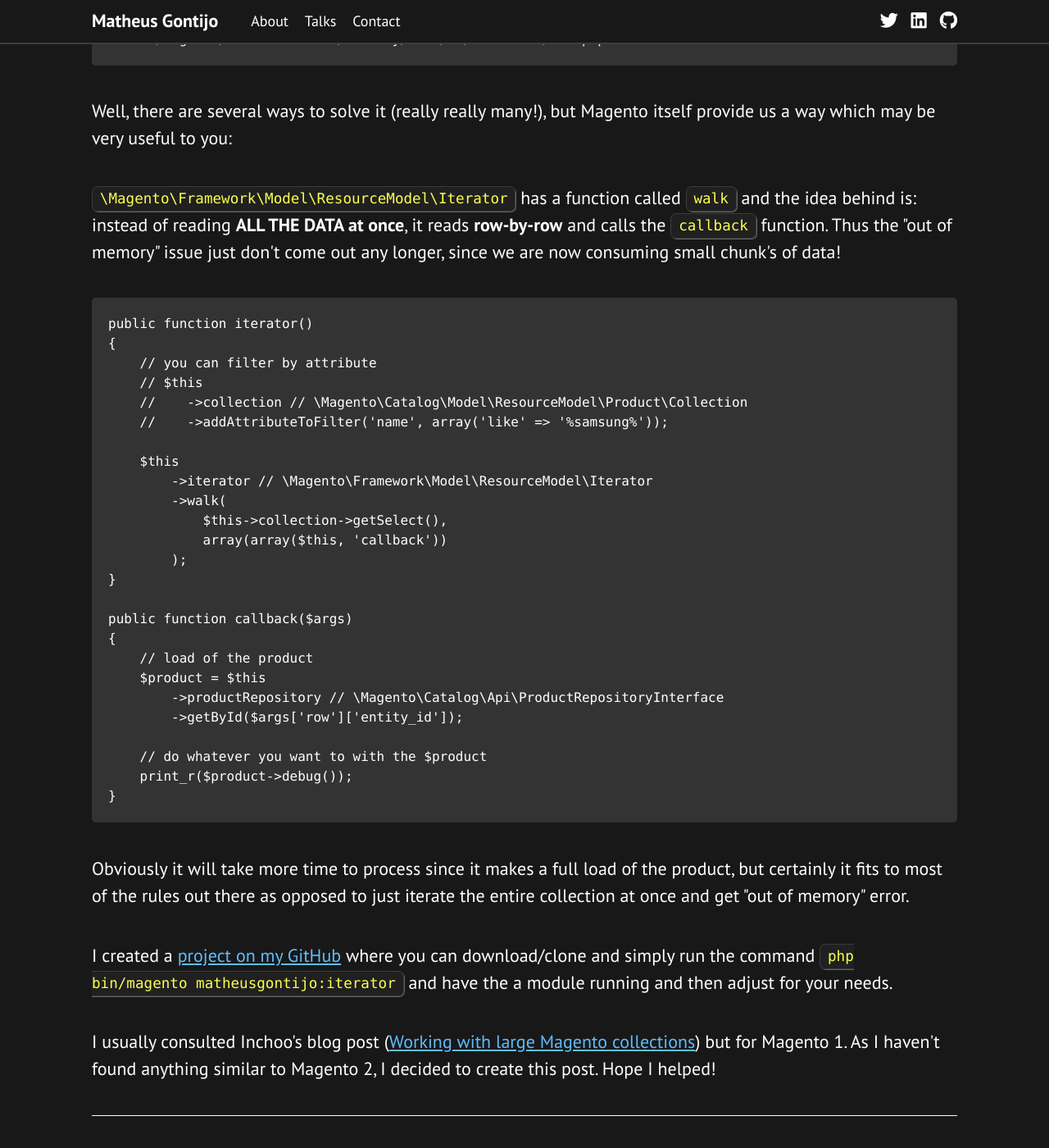
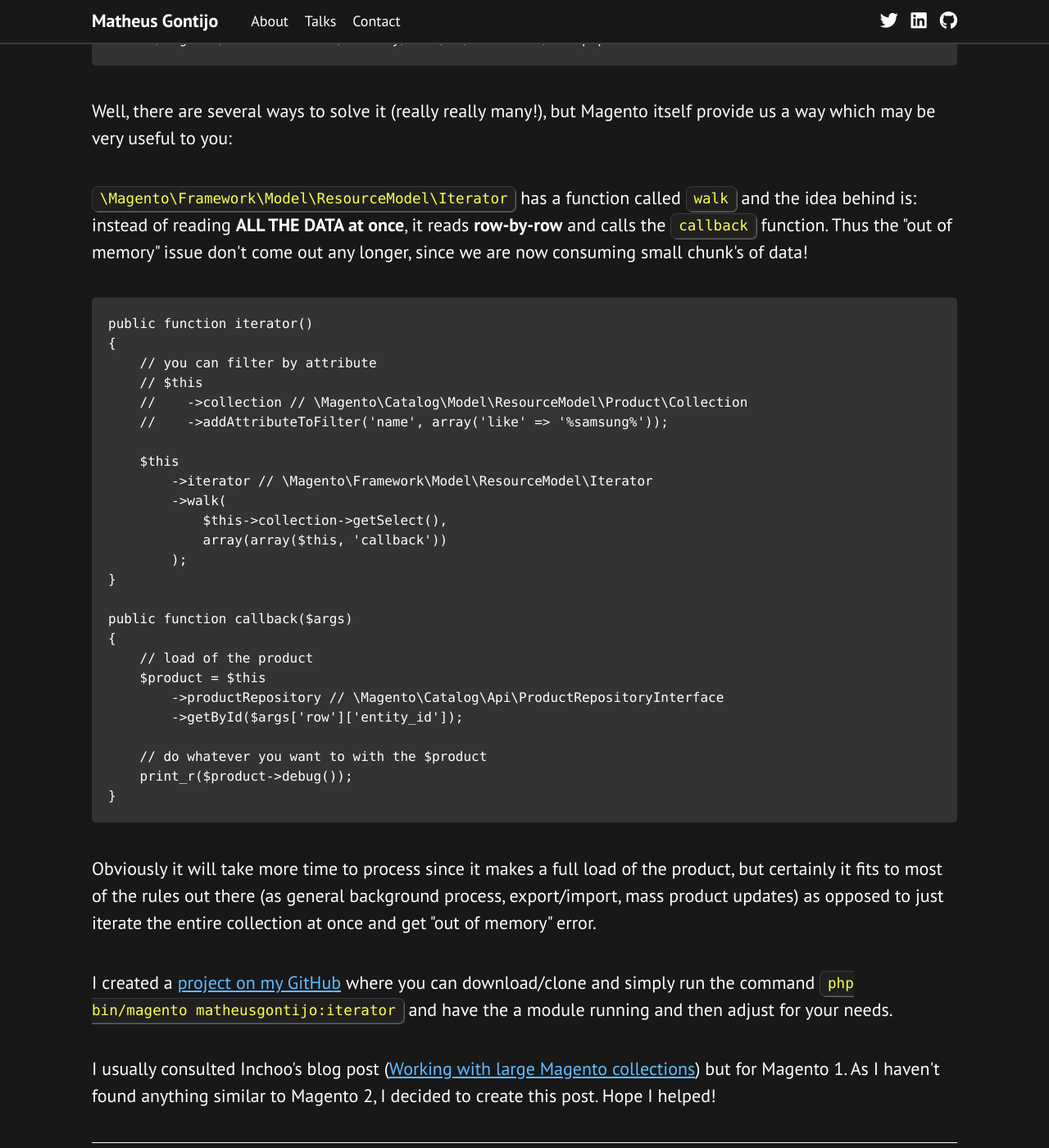
Before and after one commit to matheusgontijo/matheusgontijo.com, a Jekyll site: the page built from _posts/2018-02-10-magento-2-working-with-large-collections-php-fatal-error-allowed-memory-size-of-xxxx-bytes-exhausted.html, in a window 1280 px wide and 1400 px high, scrolled down 495 px. Shown: the whole window at 82% size. Built offline with Jekyll 4.4.1, drawn with Linux system fonts in a browser that asks for light colours; Markdown is read by kramdown in place of the engine named in the settings; comment, search, counter and statistics services are not loaded.

Commit message:
updated post

```diff
--- a/_posts/2018-02-10-magento-2-working-with-large-collections-php-fatal-error-allowed-memory-size-of-xxxx-bytes-exhausted.html
+++ b/_posts/2018-02-10-magento-2-working-with-large-collections-php-fatal-error-allowed-memory-size-of-xxxx-bytes-exhausted.html
@@ -12,7 +12,7 @@
 
 <p>Well, there are several ways to solve it (really really many!), but Magento itself provide us a way which may be very useful to you:</p>
 
-<p><code>\Magento\Framework\Model\ResourceModel\Iterator</code> has a function called <code>walk</code> and the idea behind is: instead of reading <strong>ALL THE DATA at once</strong>, it reads <strong>row-by-row</strong> and calls the <code>callback</code> function. Thus the "out of memory" issue just don't come out any longer, since we are now consuming small chunk's of data!</p>
+<p><code>\Magento\Framework\Model\ResourceModel\Iterator</code> has a function called <code>walk</code> and the idea behind is: instead of reading <strong>ALL THE DATA at once</strong>, it reads <strong>row-by-row</strong> and calls the <code>callback</code> function. Thus the "out of memory" issue don't come out any longer, since we are now consuming small chunk's of data!</p>
 
 <pre class="prettyprint">
 public function iterator()
@@ -42,7 +42,7 @@
 }
 </pre>
 
-<p>Obviously it will take more time to process since it makes a full load of the product, but certainly it fits to most of the rules out there as opposed to just iterate the entire collection at once and get "out of memory" error.</p>
+<p>Obviously it will take more time to process since it makes a full load of the product, but certainly it fits to most of the rules out there (as general background process, export/import, mass product updates) as opposed to just iterate the entire collection at once and get "out of memory" error.</p>
 
 <p>I created a <a href="https://github.com/matheusgontijo/blog-examples/tree/master/2018-02-10-magento-2-working-with-large-collections-php-fatal-error-allowed-memory-size-of-xxxx-bytes-exhausted/MatheusGontijo/Iterator" target="blank">project on my GitHub</a> where you can download/clone and simply run the command <code>php bin/magento matheusgontijo:iterator</code> and have the a module running and then adjust for your needs.</p>
 
```
